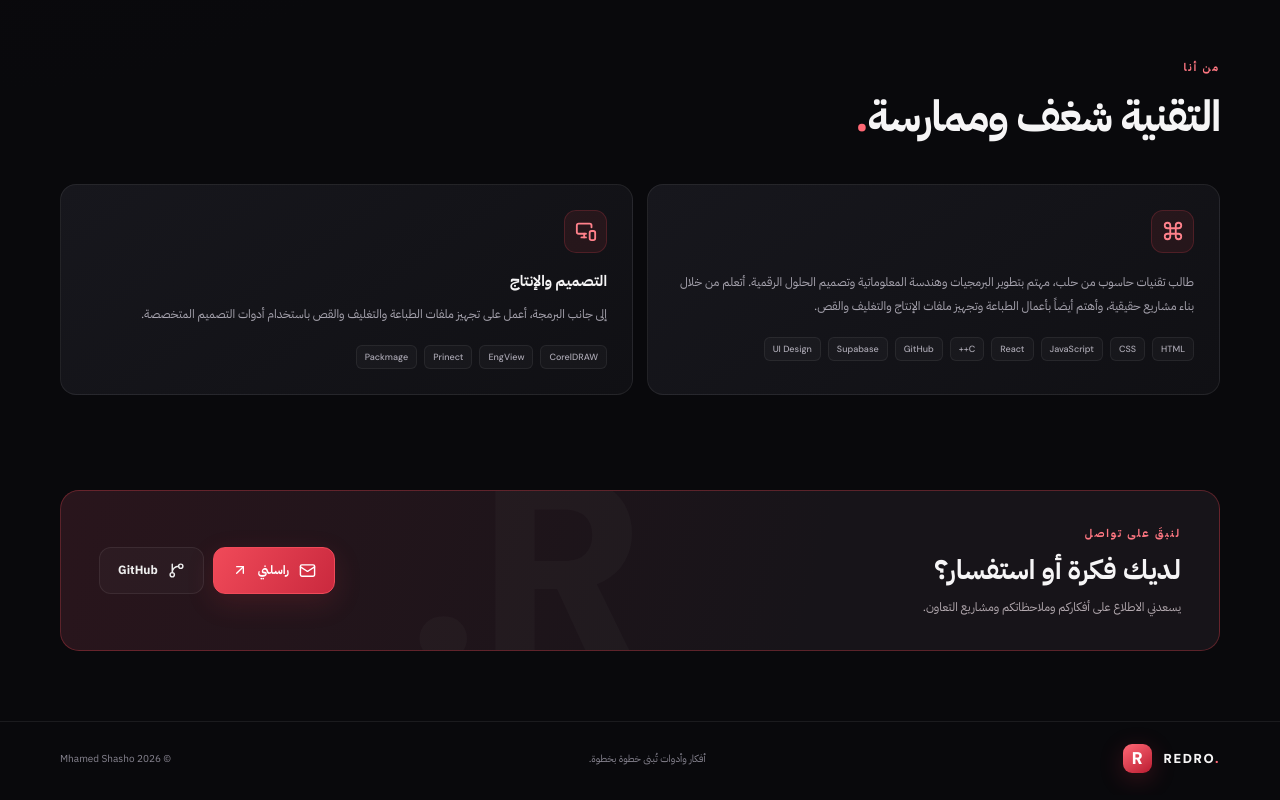
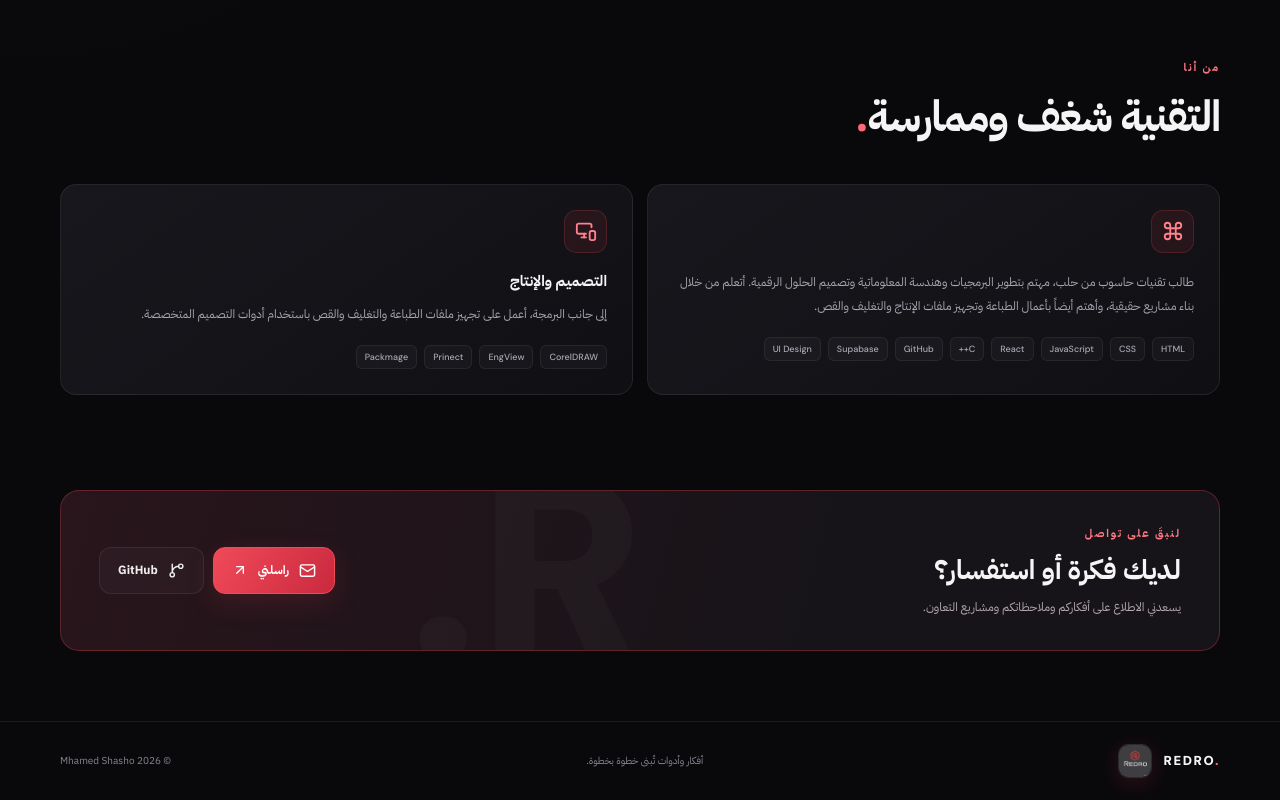
Before and after one commit to mhamedshasho/Redro-Portfolio, a React (Vite) app: page / in a window 1280 px wide. Shown: the part 2401-3201 px from the top of the page. Built offline with nearby package versions, Linux system fonts and the light colour scheme.

Commit message:
Show the official Redro logo in the footer too

```diff
--- a/src/App.jsx
+++ b/src/App.jsx
@@ -49,7 +49,7 @@ function App(){
    <section className="about-section" id="about"><div className="section-heading reveal"><div><span className="section-kicker">{s.aboutKicker}</span><h2>{s.aboutTitle}<span>.</span></h2></div></div><div className="about-grid"><article className="about-panel reveal"><div className="about-icon"><Command size={22}/></div><p>{s.aboutText}</p><div className="skill-list">{['HTML','CSS','JavaScript','React','C++','GitHub','Supabase','UI Design'].map(x=><span key={x}>{x}</span>)}</div></article><article className="about-panel production reveal"><div className="about-icon"><MonitorSmartphone size={22}/></div><h3>{s.designTitle}</h3><p>{s.designText}</p><div className="skill-list">{['CorelDRAW','EngView','Prinect','Packmage'].map(x=><span key={x}>{x}</span>)}</div></article></div></section>
    <section className="contact-section" id="contact"><div className="contact-card reveal"><div><span className="section-kicker">{s.contactKicker}</span><h2>{s.contactTitle}</h2><p>{s.contactText}</p></div><div className="contact-actions"><a className="button button-primary" href="mailto:mhamedshasho2010@gmail.com"><Mail size={17}/>{s.email}<ArrowUpRight size={16}/></a><a className="button button-ghost" href="https://github.com/mhamedshasho" target="_blank" rel="noreferrer"><GitBranch size={17}/>GitHub</a></div><div className="contact-watermark">R.</div></div></section>
   </main>
-  <footer className="footer"><div className="container footer-inner"><a className="brand" href="#home"><span className="brand-symbol">R</span><span>REDRO<span className="red-dot">.</span></span></a><span>{s.footer}</span><span>© {new Date().getFullYear()} Mhamed Shasho</span></div></footer>
+  <footer className="footer"><div className="container footer-inner"><a className="brand" href="#home"><img className="brand-logo" src={redroLogo} alt="Redro logo"/><span>REDRO<span className="red-dot">.</span></span></a><span>{s.footer}</span><span>© {new Date().getFullYear()} Mhamed Shasho</span></div></footer>
  </div>
 }
 export default App
```
